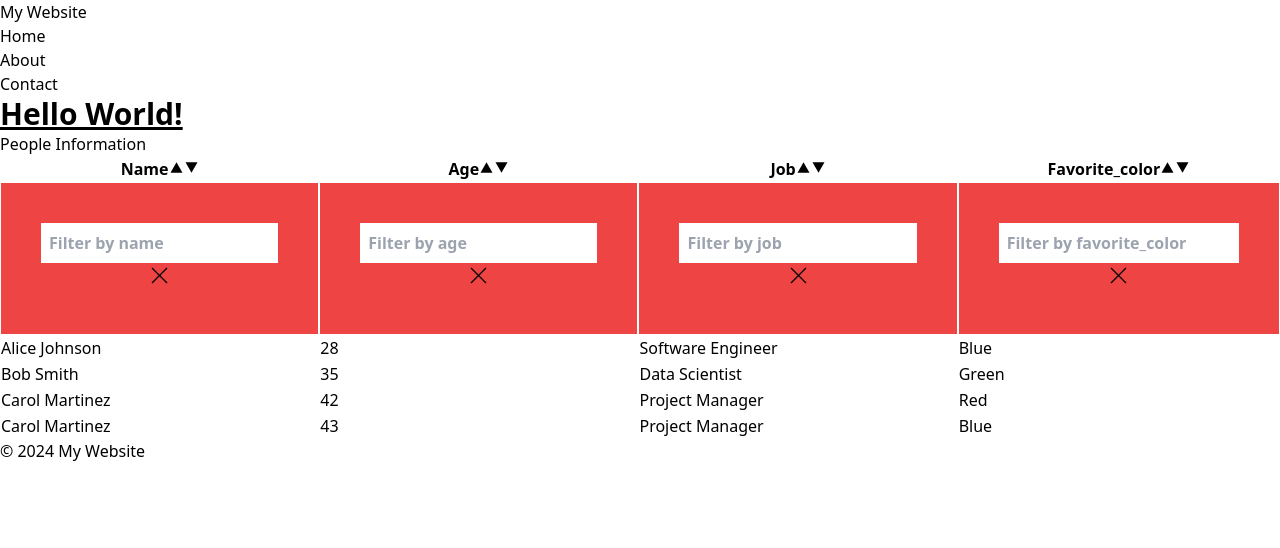
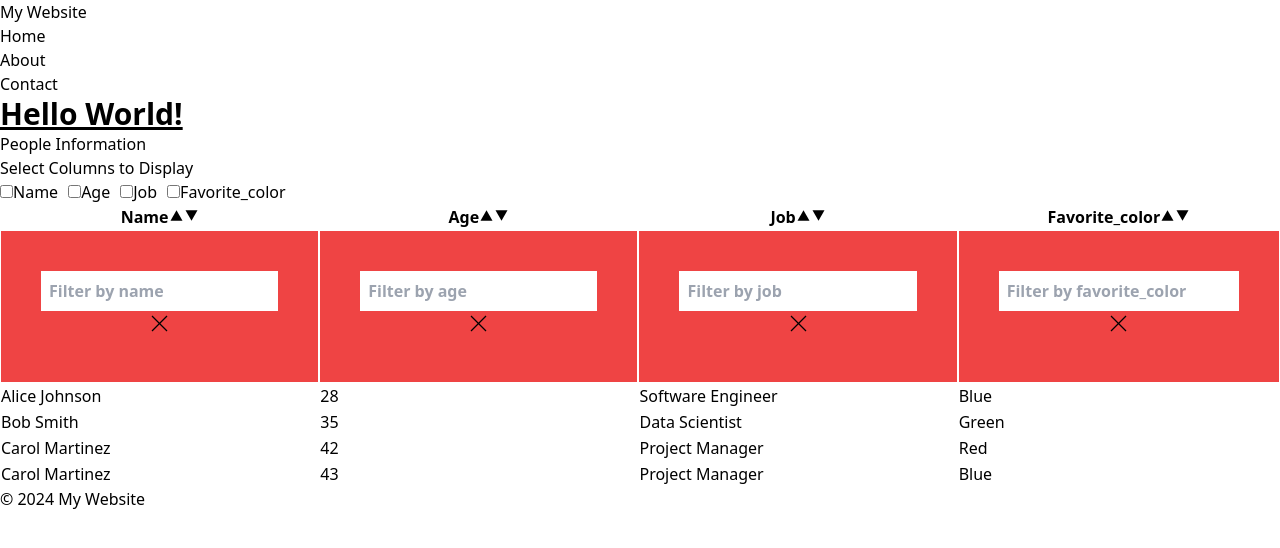
Before and after one commit to vajoo/DataTable, a React (Vite) app: page / in a window 1280 px wide. Shown: the top 548 px of the page. Built offline with nearby package versions, Linux system fonts and the light colour scheme.

Commit message:
added checkboxes to remove columns

```diff
--- a/src/App.jsx
+++ b/src/App.jsx
@@ -1,13 +1,13 @@
 import React from "react";
 import { Navbar, Footer } from "./components/layout";
-import { Table } from "./sections";
+import { Table2 } from "./sections";
 
 function App() {
   return(
     <div>
       <Navbar />
       <h1 className="text-3xl font-bold underline">Hello World!</h1>
-      <Table />
+      <Table2 />
       <Footer />
     </div>
   );
--- /dev/null
+++ b/src/sections/Table2.jsx
@@ -0,0 +1,127 @@
+import React, { useState } from 'react';
+import { people } from '../constants';
+import { arrow_up, arrow_down } from '../assets/icons';
+import { SearchableDropdown } from '../components/common';
+
+const Table2 = () => {
+  const [data, setData] = useState(people); // State for table data
+  const [filters, setFilters] = useState({}); // State for column filters
+  const [sortConfig, setSortConfig] = useState({ key: null, direction: 'asc' });
+  const [visibleColumns, setVisibleColumns] = useState([]); // State for visible columns
+
+  const headers = Object.keys(people[0]);
+
+  const getUniqueValues = (key) => {
+    return [...new Set(people.map(person => person[key]))];
+  };
+
+  const sortData = (key) => {
+    let direction = 'asc';
+    if (sortConfig.key === key && sortConfig.direction === 'asc') {
+      direction = 'desc';
+    }
+
+    const sortedData = [...data].sort((a, b) => {
+      if (a[key] < b[key]) return direction === 'asc' ? -1 : 1;
+      if (a[key] > b[key]) return direction === 'asc' ? 1 : -1;
+      return 0;
+    });
+
+    setSortConfig({ key, direction });
+    setData(sortedData);
+  };
+
+  const filterData = (key, value) => {
+    // Update the filter for the current column
+    setFilters((prevFilters) => {
+      const newFilters = {
+        ...prevFilters,
+        [key]: value,
+      };
+
+      // After updating the filter, apply all active filters
+      const filteredData = people.filter((person) =>
+        headers.every((header) => {
+          const filterValue = newFilters[header];
+          if (!filterValue) return true; // If no filter for this header, show all
+          return person[header].toString().toLowerCase().includes(filterValue.toLowerCase());
+        })
+      );
+
+      setData(filteredData);
+      return newFilters; // Return updated filters
+    });
+  };
+
+  const toggleColumnVisibility = (header) => {
+    setVisibleColumns((prevColumns) =>
+      prevColumns.includes(header)
+        ? prevColumns.filter((col) => col !== header)
+        : [...prevColumns, header]
+    );
+  };
+
+  const displayedHeaders = visibleColumns.length > 0 ? visibleColumns : headers;
+
+  return (
+    <div>
+      <h2>People Information</h2>
+
+      {/* Column Selector */}
+      <div>
+        <h4>Select Columns to Display</h4>
+        {headers.map((header) => (
+          <label key={header} style={{ marginRight: '10px' }}>
+            <input
+              type="checkbox"
+              checked={visibleColumns.includes(header)}
+              onChange={() => toggleColumnVisibility(header)}
+            />
+            {header.charAt(0).toUpperCase() + header.slice(1)}
+          </label>
+        ))}
+      </div>
+
+      {/* Table */}
+      <table>
+        <thead>
+          <tr>
+            {displayedHeaders.map((header) => (
+              <th key={header}>
+                {header.charAt(0).toUpperCase() + header.slice(1)}
+                <button onClick={() => sortData(header)}>
+                  <img src={arrow_up} alt="Sort Ascending" style={{ width: '15px' }} />
+                </button>
+                <button onClick={() => sortData(header)}>
+                  <img src={arrow_down} alt="Sort Descending" style={{ width: '15px' }} />
+                </button>
+              </th>
+            ))}
+          </tr>
+          <tr>
+            {displayedHeaders.map((header) => (
+              <th key={header}>
+                <SearchableDropdown
+                  options={getUniqueValues(header)}
+                  placeholder={`Filter by ${header}`}
+                  onChange={(value) => filterData(header, value)}
+                />
+              </th>
+            ))}
+          </tr>
+        </thead>
+        <tbody>
+          {data.map((person, index) => (
+            <tr key={index}>
+              {displayedHeaders.map((header) => (
+                <td key={header}>{person[header]}</td>
+              ))}
+            </tr>
+          ))}
+        </tbody>
+      </table>
+    </div>
+  );
+};
+
+export default Table2;
--- a/src/sections/index.js
+++ b/src/sections/index.js
@@ -1,5 +1,7 @@
 import Table from './Table';
+import Table2 from './Table2';
 
 export {
     Table,
+    Table2,
 }
```
